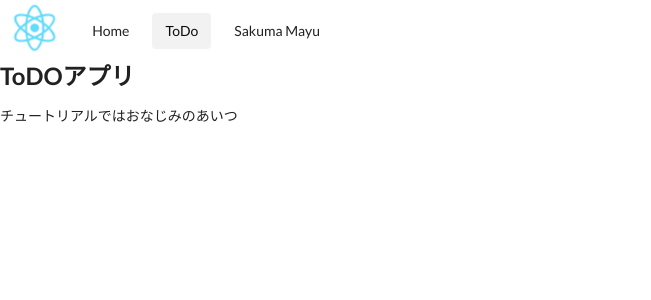
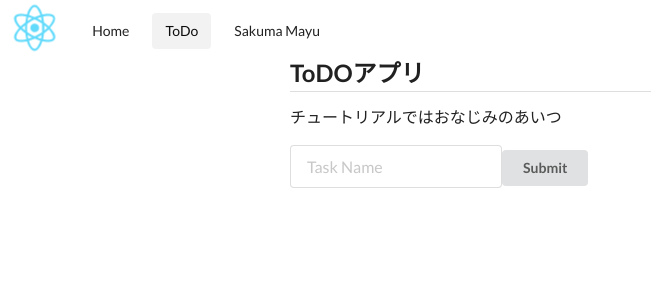
Before and after one commit to zenmaibane/ReactPractice, a React (Create React App) app: page /todo in a window 1280 px wide. Shown: the top 300 px of the page, without its empty margins (0-651 px from the left). Built offline with nearby package versions, Linux system fonts and the light colour scheme.

Commit message:
preventDefaultが出来なくてキレてた(出来た)

```diff
--- a/src/components/App.tsx
+++ b/src/components/App.tsx
@@ -1,7 +1,7 @@
 import { BrowserRouter, Route } from 'react-router-dom';
 import * as React from 'react';
 import Sakumamayu from './Sakumamayu';
-import ToDo from './ToDo';
+import ToDoPage from './ToDoPage';
 import Home from './Home';
 import NavMenu from './NavMenu';
 
@@ -13,9 +13,9 @@ class App extends React.Component {
           <div>
             <NavMenu />
           </div>
-          <div>
+          <div className="ui text container">
             <Route exact={true} path="/" component={Home} />
-            <Route path="/todo" component={ToDo} />
+            <Route path="/todo" component={ToDoPage} />
             <Route path="/sakumamayu" component={Sakumamayu} />
           </div>
         </div>
--- a/src/components/ToDo.tsx
+++ b/src/components/ToDo.tsx
@@ -1,8 +1,8 @@
-import * as React from 'react';
-const ToDO = () => (
-    <div>
-        <h2>ToDOアプリ</h2>
-        <p>チュートリアルではおなじみのあいつ</p>
-    </div>
-);
-export default ToDO;
+// import * as React from 'react';
+// const ToDO = () => (
+//     <div>
+//         <h2 className="ui dividing header">ToDOアプリ</h2>
+//         <p>チュートリアルではおなじみのあいつ</p>
+//     </div>
+// );
+// export default ToDO;
--- /dev/null
+++ b/src/components/ToDoPage.tsx
@@ -0,0 +1,23 @@
+import * as React from 'react';
+class ToDoPage extends React.Component {
+    handleSubmit(event: React.FormEvent<HTMLFormElement>) {
+        event.preventDefault();
+    }
+    render() {
+        return (
+            <div>
+                <h2 className="ui dividing header">ToDOアプリ</h2>
+                <p>チュートリアルではおなじみのあいつ</p>
+                <form onSubmit={this.handleSubmit}>
+                    <div className="ui input">
+                        <input type="text" placeholder="Task Name" />
+                    </div>
+                    <button className="ui button">
+                        Submit
+                    </button>
+                </form>
+            </div>
+        );
+    }
+}
+export default ToDoPage;
```
Also changed, not shown: src/components/ToDoList.tsx (added, +8 -0 lines).
